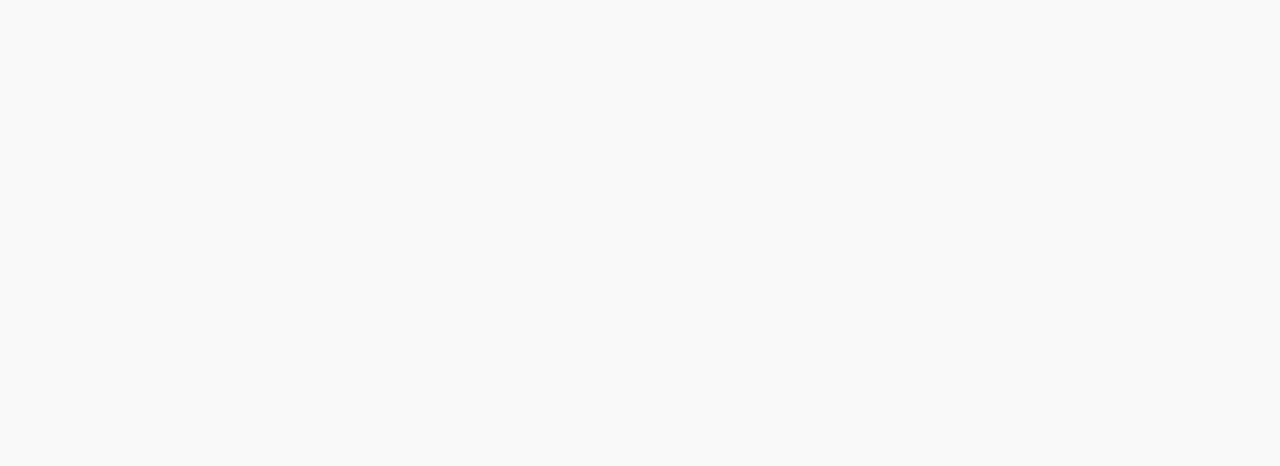
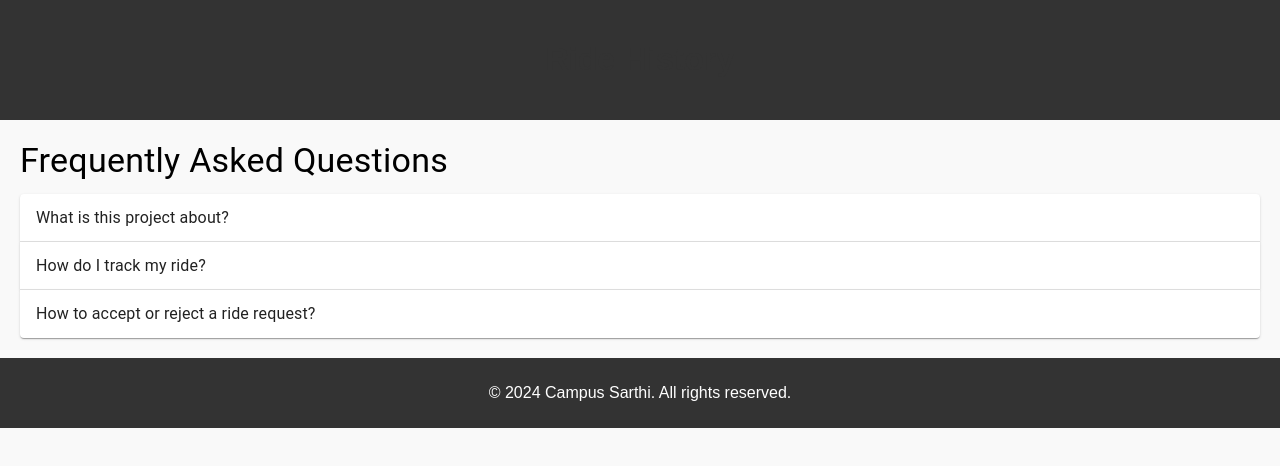
Before and after one commit to visheshrwl/Uber-like, a React (Vite) app in the folder frontend/: page /faqs in a window 1280 px wide. Before the commit this address had no page. Shown: the top 466 px of the page. Built offline with nearby package versions, Linux system fonts and the light colour scheme.

Commit message:
made ui for faq

```diff
--- a/frontend/package.json
+++ b/frontend/package.json
@@ -12,7 +12,7 @@
   "dependencies": {
     "@emotion/react": "^11.13.3",
     "@emotion/styled": "^11.13.0",
-    "@mui/material": "^6.1.4",
+    "@mui/material": "^6.1.5",
     "axios": "^1.7.7",
     "react": "^18.3.1",
     "react-dom": "^18.3.1",
--- a/frontend/src/App.jsx
+++ b/frontend/src/App.jsx
@@ -2,6 +2,7 @@ import React from "react";
 import { BrowserRouter as Router, Routes, Route } from "react-router-dom";
 import RideHistory from "./component/RideHistory.jsx";
 import RideDetail from "./component/RideDetail.jsx";
+import FaqSection from "./component/faqsection.jsx";
 
 const App = () => {
   return (
@@ -9,6 +10,7 @@ const App = () => {
       <Routes>
         <Route path="/" element={<RideHistory />} />
         <Route path="/ride/:id" element={<RideDetail />} />
+        <Route path="/faqs" element={<FaqSection />} />
       </Routes>
     </Router>
   );
--- /dev/null
+++ b/frontend/src/component/faqsection.jsx
@@ -0,0 +1,69 @@
+// FaqSection.jsx
+import React from 'react';
+import Accordion from '@mui/material/Accordion';
+import AccordionSummary from '@mui/material/AccordionSummary';
+import AccordionDetails from '@mui/material/AccordionDetails';
+import Typography from '@mui/material/Typography';
+
+// Import Header and Footer components
+import Header from './header';  // Adjust the path based on your folder structure
+import Footer from './footer';
+
+const FaqSection = () => {
+  return (
+    <div>
+      {/* Header Component */}
+      <Header />
+
+      {/* Main FAQ Section */}
+      <div style={{ margin: '20px' }}>
+        <Typography variant="h4" gutterBottom>
+          Frequently Asked Questions
+        </Typography>
+
+        {/* First FAQ */}
+        <Accordion>
+          <AccordionSummary>
+            <Typography>What is this project about?</Typography>
+          </AccordionSummary>
+          <AccordionDetails>
+            <Typography>
+              This project is a driver dashboard application that allows drivers to track rides, accept/reject ride requests, and provide real-time updates.
+            </Typography>
+          </AccordionDetails>
+        </Accordion>
+
+        {/* Second FAQ */}
+        <Accordion>
+          <AccordionSummary>
+            <Typography>How do I track my ride?</Typography>
+          </AccordionSummary>
+          <AccordionDetails>
+            <Typography>
+              Drivers can track their rides using the in-built map feature, which shows pickup and dropoff locations with real-time updates.
+            </Typography>
+          </AccordionDetails>
+        </Accordion>
+
+        {/* Third FAQ */}
+        <Accordion>
+          <AccordionSummary>
+            <Typography>How to accept or reject a ride request?</Typography>
+          </AccordionSummary>
+          <AccordionDetails>
+            <Typography>
+              When a new ride request comes in, the driver will see accept/reject buttons on the dashboard. Simply click the desired button to proceed.
+            </Typography>
+          </AccordionDetails>
+        </Accordion>
+
+        {/* Add more FAQs if needed */}
+      </div>
+
+      {/* Footer Component */}
+      <Footer />
+    </div>
+  );
+};
+
+export default FaqSection;
```
Also changed, not shown: 1 other file (tests, documents, lock files or other folders).
